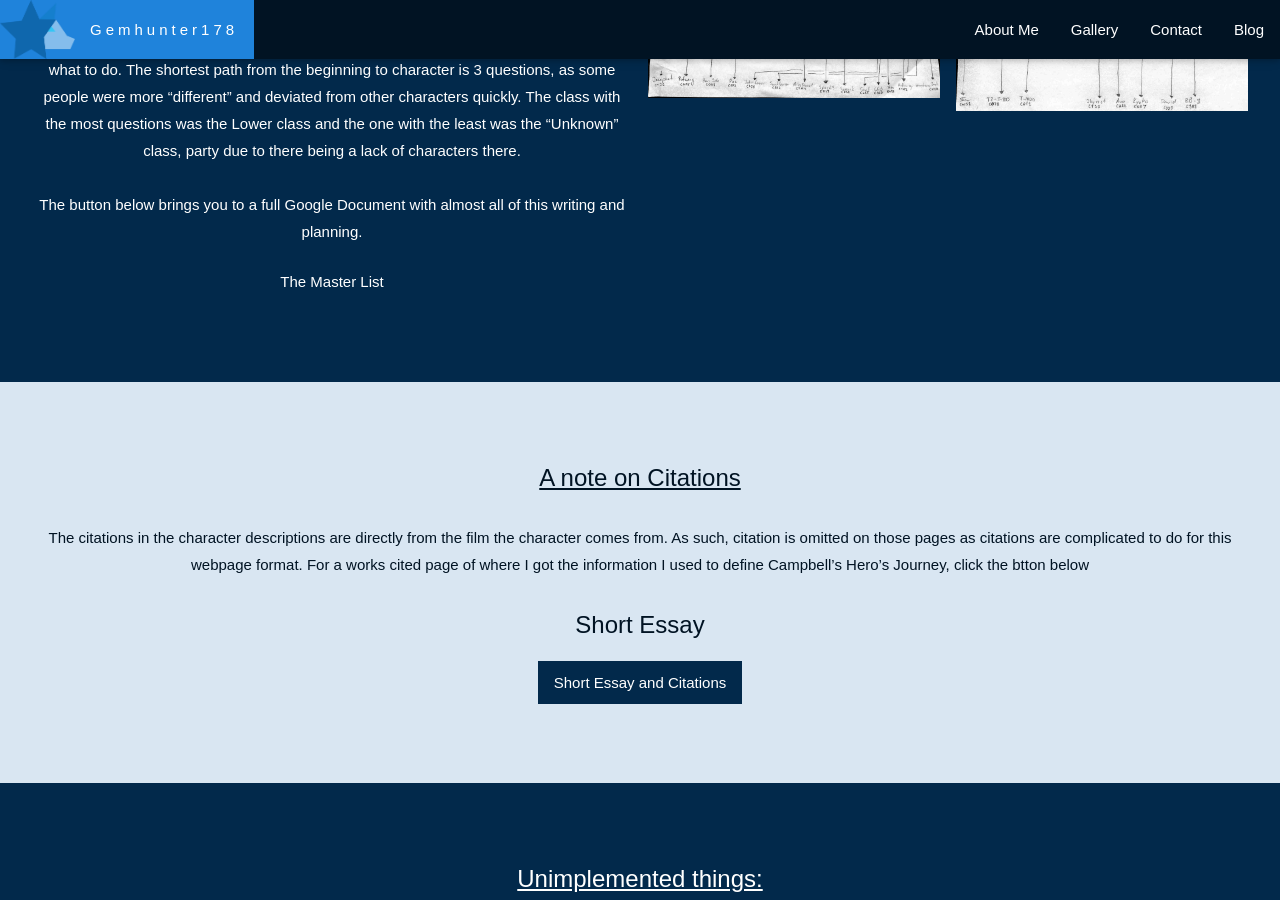
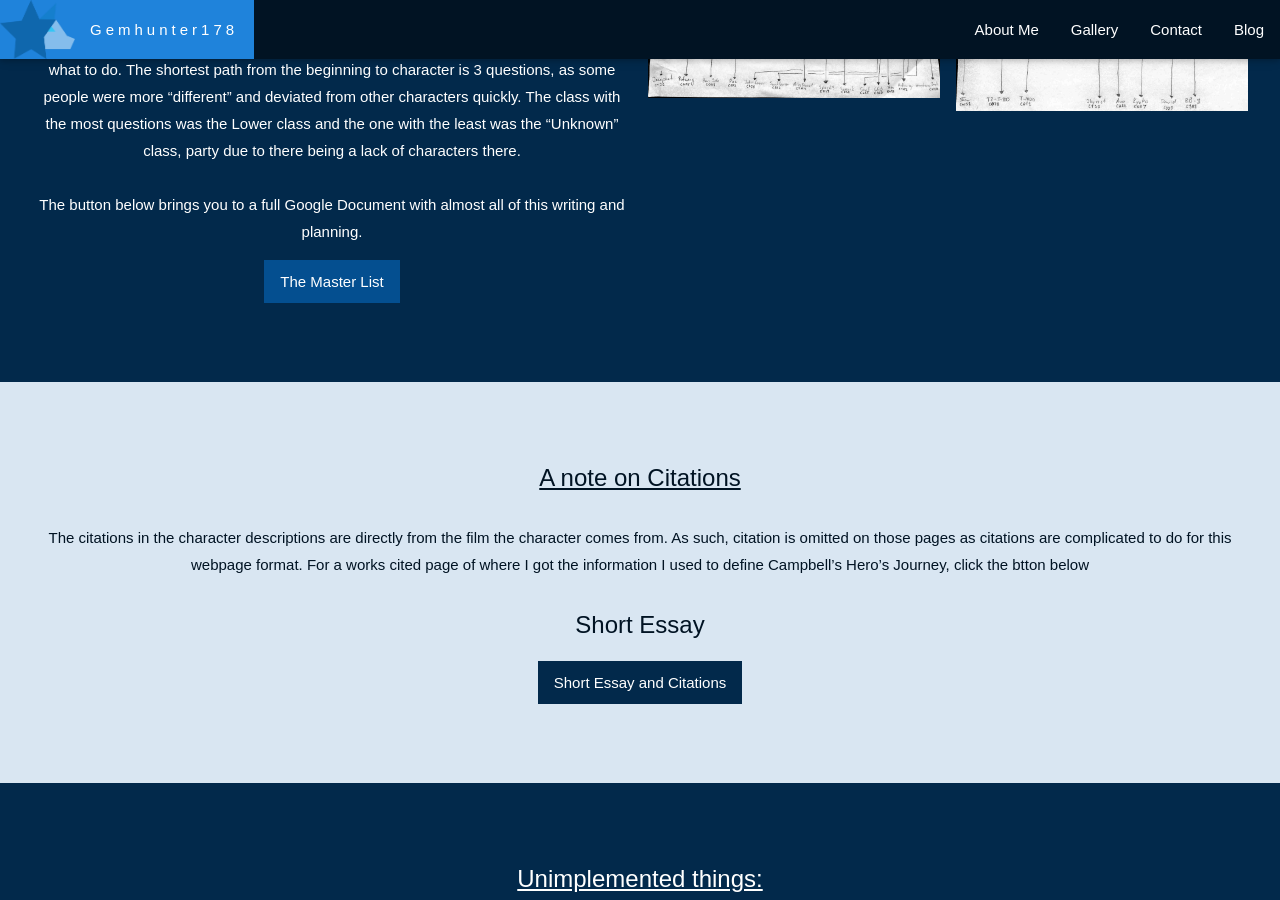
Before and after one commit to gemhunter178/gemhunter178.github.io, a Jekyll site: the page schoolprojects/PHIL1667/press.html, which Jekyll copies as it is, in a window 1280 px wide and 900 px high, scrolled down 1267 px. Built offline with Jekyll 4.4.1, drawn with Linux system fonts in a browser that asks for light colours; some web fonts are replaced.

Commit message:
Update press.html

```diff
--- a/schoolprojects/PHIL1667/press.html
+++ b/schoolprojects/PHIL1667/press.html
@@ -106,7 +106,7 @@
 				<p>In the creation of this game, characters of all the movies watched in class were added based on their importance, weighted by what category I believed they fit into. They were quickly separated into 4 different categories: a low, middle and high class along with an “unknown” for all the robots that do not quite fit any of these categories. Though their positions in their corresponding films, characters were pushed toward one class or another based on money first, and then rank/power. Some characters appear in more than one class due to not being able to really narrow done where they stand or as an interesting addition to make players think. After they were separated on to their own pages, questions were made for each path and linked with an ever expanding amount of questions until all characters were reached. A picture of all of these graphs can be seen to the right (or below if you’re on mobile).<br><br>
 This game represents 42 characters from the 7 films we have watched in class. There are over 90 non-character pages dedicated to aid the user in choosing options and describing what to do. The shortest path from the beginning to character is 3 questions, as some people were more “different” and deviated from other characters quickly. The class with the most questions was the Lower class and the one with the least was the “Unknown” class, party due to there being a lack of characters there.<br><br>
 The button below brings you to a full Google Document with almost all of this writing and planning.</p>
-				<p><a href="https://docs.google.com/document/d/1k4LaRAH6G_rQLezuP3qkFxhEIQdQWBakUpzeFkQKLJs/edit?usp=sharing" class="w3-button pentagonite-darkish">The Master List</a></p>
+				<p><a href="https://docs.google.com/document/d/1k4LaRAH6G_rQLezuP3qkFxhEIQdQWBakUpzeFkQKLJs/edit?usp=sharing" class="w3-button pentagoniteblue">The Master List</a></p>
 
 			</div>
 			<!--GRAPH PICUTRES-->
```
